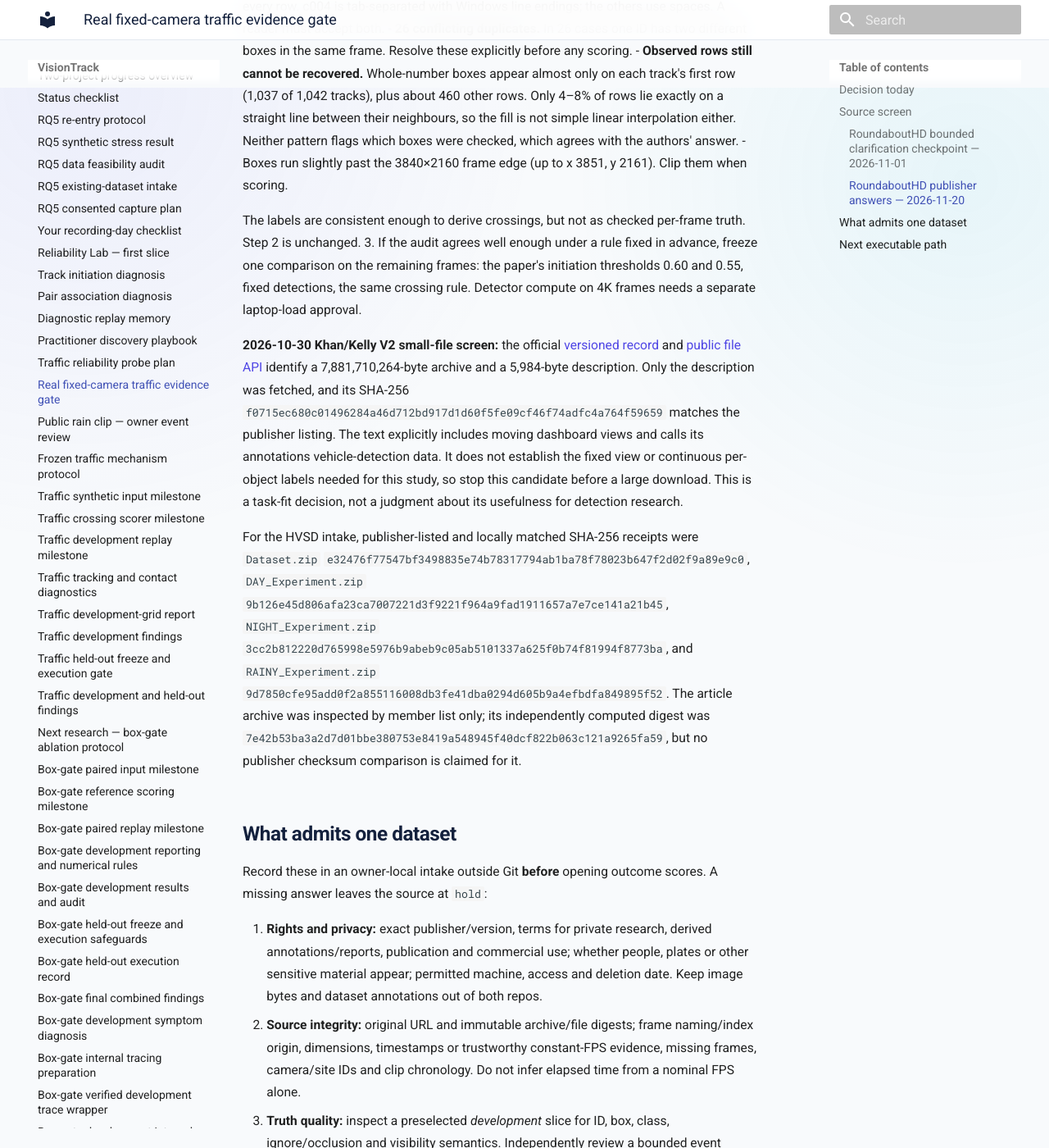
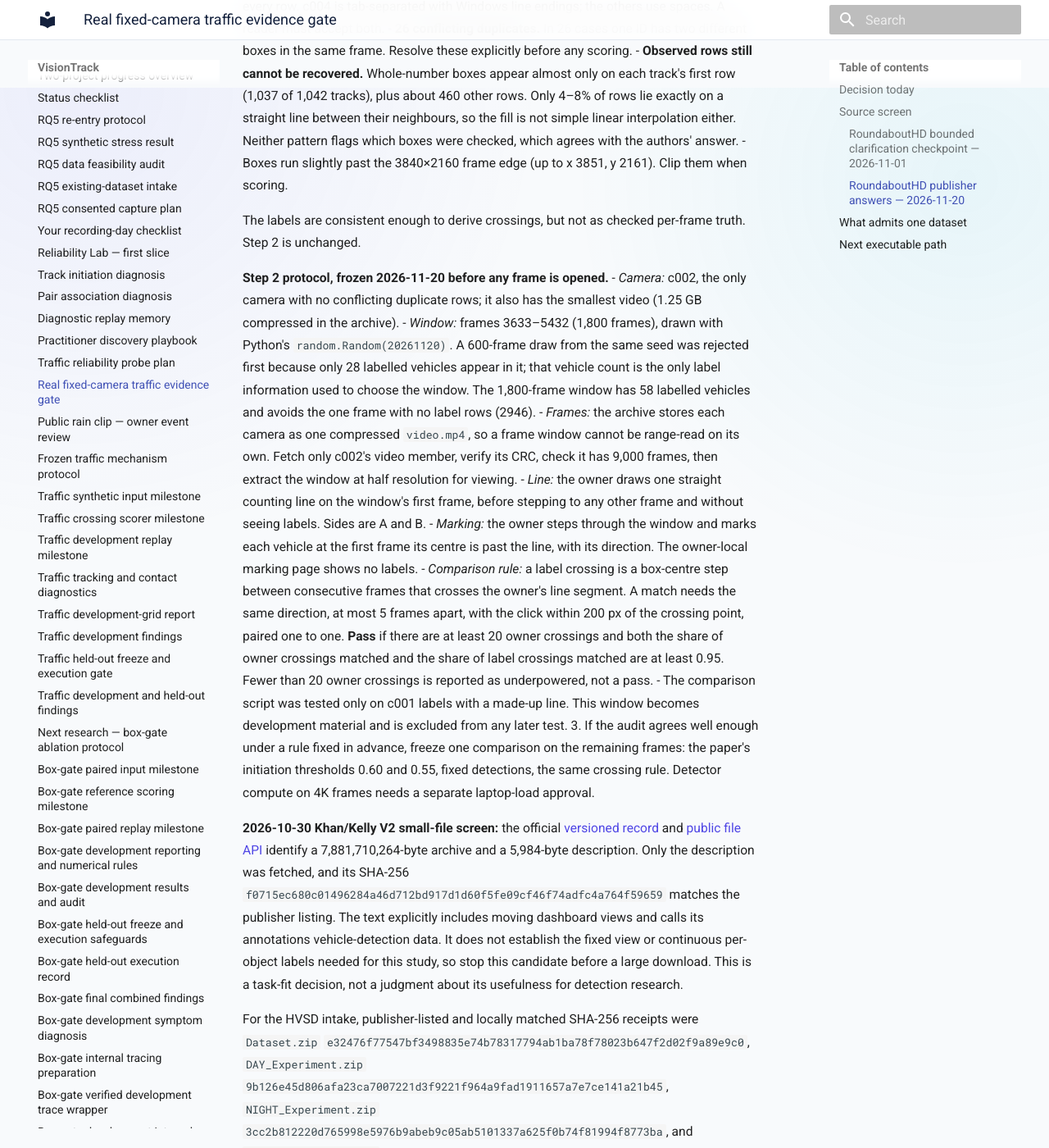
Before and after one commit to hulagerushikesh/visiontrack, an MkDocs documentation site: the page built from docs/REAL_TRAFFIC_EVIDENCE_GATE.md, in a window 1280 px wide and 1400 px high, scrolled down 9693 px. Shown: the whole window at 82% size. Built offline with MkDocs 1.6.1 and Material for MkDocs 9.7.7, drawn with Linux system fonts in a browser that asks for light colours.

Commit message:
Freeze RoundaboutHD crossing-audit protocol

```diff
--- a/docs/REAL_TRAFFIC_EVIDENCE_GATE.md
+++ b/docs/REAL_TRAFFIC_EVIDENCE_GATE.md
@@ -187,6 +187,36 @@ a fresh owner approval for its download:
 
    The labels are consistent enough to derive crossings, but not as checked
    per-frame truth. Step 2 is unchanged.
+
+   **Step 2 protocol, frozen 2026-11-20 before any frame is opened.**
+   - *Camera:* c002, the only camera with no conflicting duplicate rows; it
+     also has the smallest video (1.25 GB compressed in the archive).
+   - *Window:* frames 3633–5432 (1,800 frames), drawn with Python's
+     `random.Random(20261120)`. A 600-frame draw from the same seed was
+     rejected first because only 28 labelled vehicles appear in it; that
+     vehicle count is the only label information used to choose the window.
+     The 1,800-frame window has 58 labelled vehicles and avoids the one frame
+     with no label rows (2946).
+   - *Frames:* the archive stores each camera as one compressed `video.mp4`,
+     so a frame window cannot be range-read on its own. Fetch only c002's
+     video member, verify its CRC, check it has 9,000 frames, then extract the
+     window at half resolution for viewing.
+   - *Line:* the owner draws one straight counting line on the window's first
+     frame, before stepping to any other frame and without seeing labels.
+     Sides are A and B.
+   - *Marking:* the owner steps through the window and marks each vehicle at
+     the first frame its centre is past the line, with its direction. The
+     owner-local marking page shows no labels.
+   - *Comparison rule:* a label crossing is a box-centre step between
+     consecutive frames that crosses the owner's line segment. A match needs
+     the same direction, at most 5 frames apart, with the click within 200 px
+     of the crossing point, paired one to one. **Pass** if there are at least
+     20 owner crossings and both the share of owner crossings matched and the
+     share of label crossings matched are at least 0.95. Fewer than 20 owner
+     crossings is reported as underpowered, not a pass.
+   - The comparison script was tested only on c001 labels with a made-up line.
+     This window becomes development material and is excluded from any later
+     test.
 3. If the audit agrees well enough under a rule fixed in advance, freeze one
    comparison on the remaining frames: the paper's initiation thresholds 0.60
    and 0.55, fixed detections, the same crossing rule. Detector compute on 4K
```
